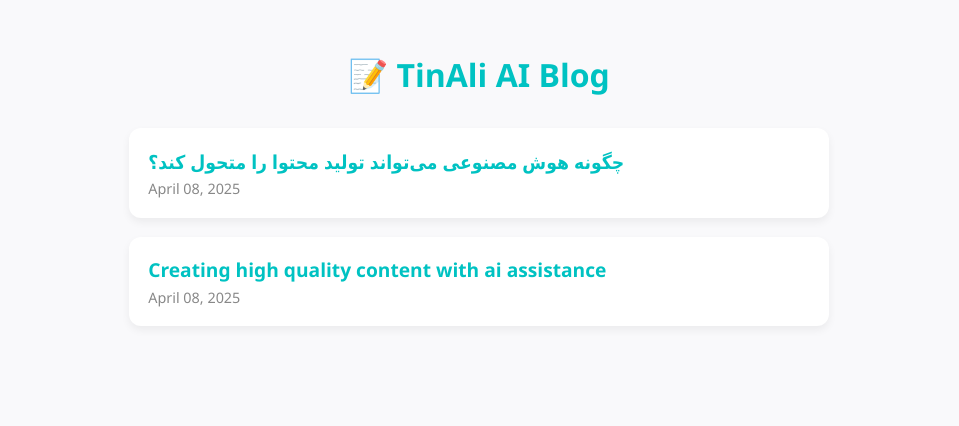
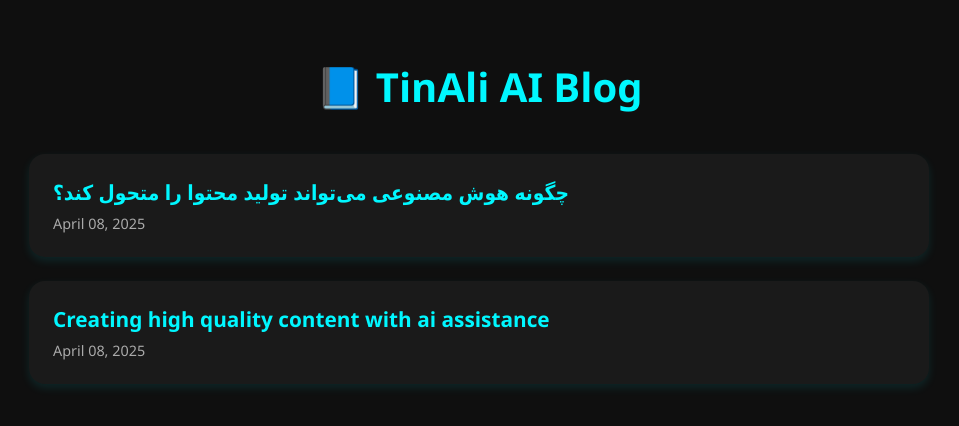
Before and after one commit to aliresa2/tinAli-bloggen, a plain HTML site: page index.html in a window 1280 px wide. Shown: the whole page, without its empty margins (161-1120 px from the left). Drawn offline with Linux system fonts and the light colour scheme.

Commit message:
🎨 Match blog design with main website

```diff
--- a/index.html
+++ b/index.html
@@ -5,33 +5,26 @@
   <meta name="viewport" content="width=device-width, initial-scale=1.0"/>
   <title>TinAli AI Blog</title>
   <style>
-    :root {
-      --bg: #f9f9fb;
-      --card-bg: #fff;
-      --primary: #00c2c2;
-      --text: #333;
-      --muted: #888;
-    }
-
     body {
+      margin: 0;
       font-family: 'Segoe UI', Tahoma, Geneva, Verdana, sans-serif;
-      margin: 0;
-      background: var(--bg);
-      color: var(--text);
+      background-color: #0f0f0f;
+      color: #f1f1f1;
       display: flex;
       justify-content: center;
-      padding: 2rem;
+      padding: 2rem 1rem;
     }
 
     .container {
-      max-width: 700px;
+      max-width: 900px;
       width: 100%;
     }
 
     h1 {
       text-align: center;
-      color: var(--primary);
-      margin-bottom: 2rem;
+      color: #00f7ff;
+      font-size: 2.5rem;
+      margin-bottom: 2.5rem;
     }
 
     ul {
@@ -40,46 +33,51 @@
     }
 
     li {
-      background: var(--card-bg);
-      border-radius: 12px;
-      padding: 1.2rem;
-      margin-bottom: 1.2rem;
-      box-shadow: 0 4px 8px rgba(0, 0, 0, 0.06);
+      background-color: #1a1a1a;
+      margin-bottom: 1.5rem;
+      padding: 1.5rem;
+      border-radius: 16px;
+      box-shadow: 0 4px 10px rgba(0, 247, 255, 0.1);
       transition: transform 0.2s ease;
     }
 
     li:hover {
-      transform: scale(1.02);
+      transform: translateY(-4px);
+      box-shadow: 0 6px 14px rgba(0, 247, 255, 0.2);
     }
 
     a {
-      color: var(--primary);
       text-decoration: none;
-      font-size: 1.2rem;
+      color: #00f7ff;
+      font-size: 1.3rem;
       font-weight: bold;
     }
 
     .date {
       display: block;
-      margin-top: 0.3rem;
-      color: var(--muted);
       font-size: 0.9rem;
+      color: #aaa;
+      margin-top: 0.5rem;
     }
 
     @media (max-width: 600px) {
-      body {
-        padding: 1rem;
+      h1 {
+        font-size: 2rem;
       }
 
-      .container {
-        max-width: 100%;
+      a {
+        font-size: 1.1rem;
+      }
+
+      li {
+        padding: 1rem;
       }
     }
   </style>
 </head>
 <body>
   <div class="container">
-    <h1>📝 TinAli AI Blog</h1>
+    <h1>📘 TinAli AI Blog</h1>
     <ul>
       <li>
 <a href="blog_posts/2025-04-08-چگونه-هوش-مصنوعی-می‌تواند-تولید-محتوا-را-متحول-کند؟.html">چگونه هوش مصنوعی می‌تواند تولید محتوا را متحول کند؟</a>
```
Also changed, not shown: templates/index_template.html (+28 -30 lines).
